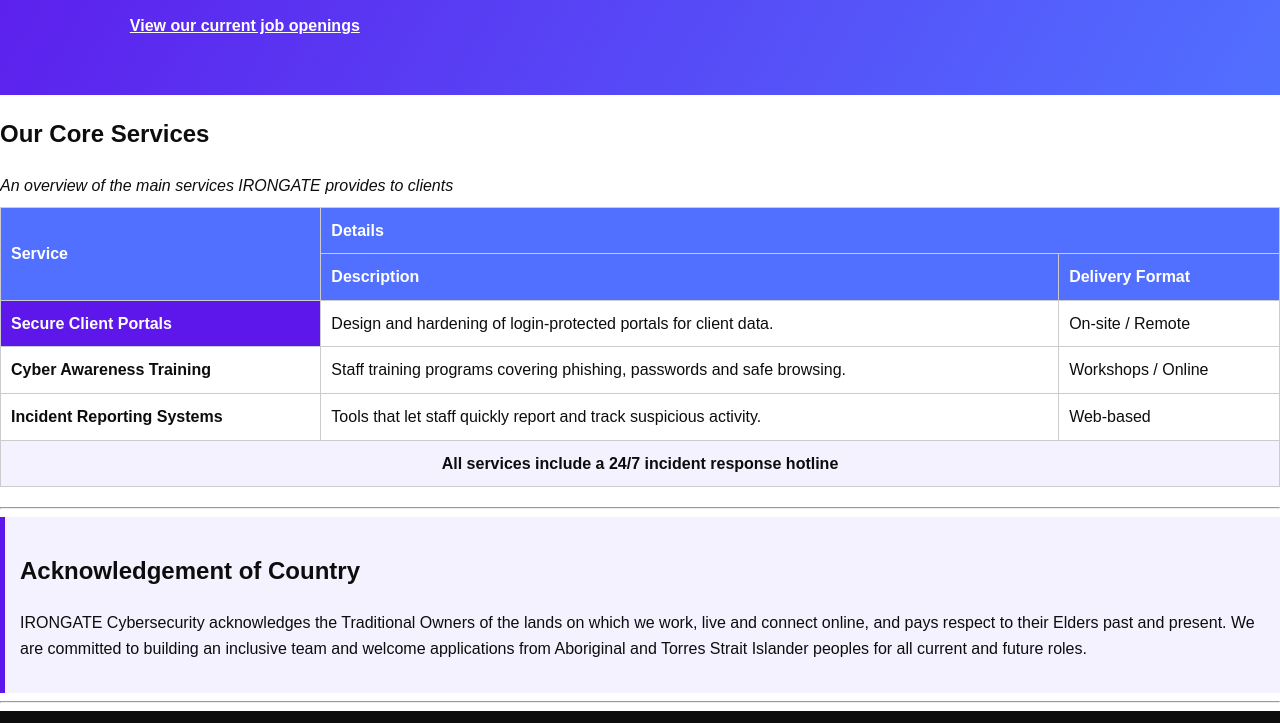
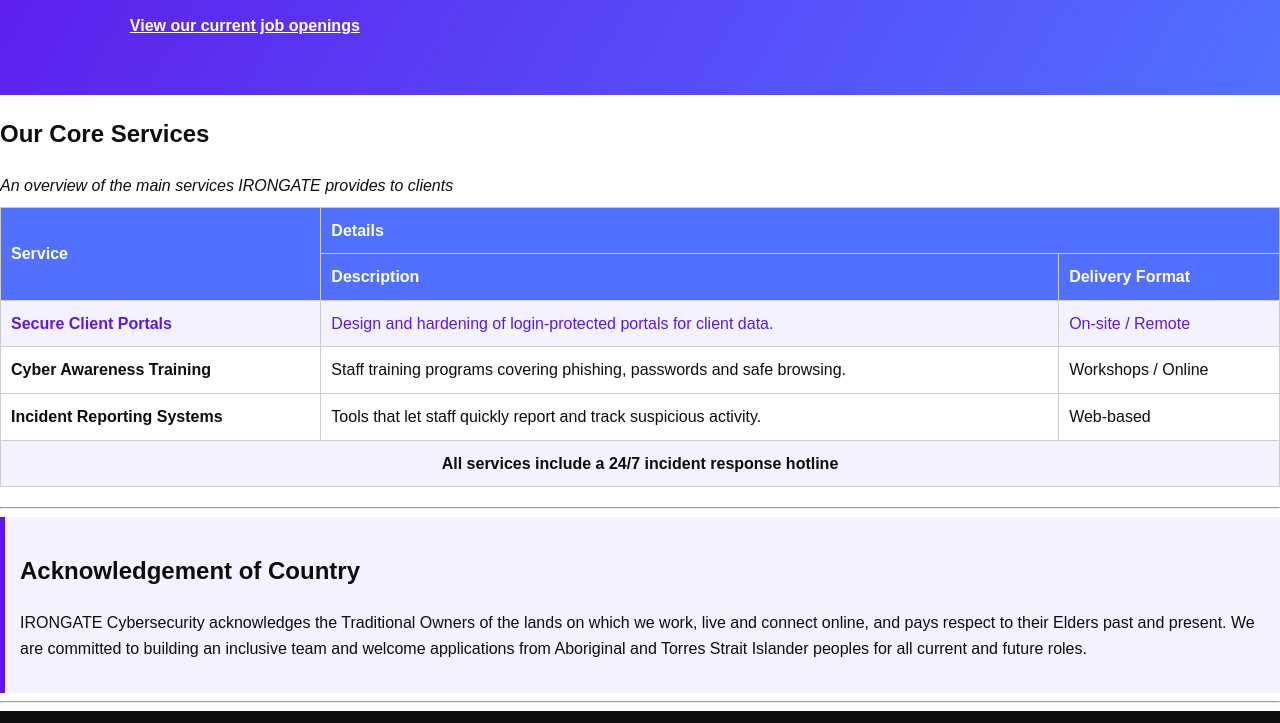
Before and after one commit to MethukiAhangama106732684/Group1_AppliedWebProject, a plain HTML site: page index.html in a window 1280 px wide. In both pictures the pointer is over the element "Secure Client Portals". Shown: the part 1690-2413 px from the top of the page. Drawn offline with Linux system fonts and the light colour scheme.

Commit message:
table hover fix

```diff
--- a/styles/stylesindex.css
+++ b/styles/stylesindex.css
@@ -111,8 +111,8 @@
 }
 
 /* Styles the table rows on hover effects */
-th:hover,
-td:hover {
-    background-color: #5e17eb;
-    color: #ffffff;
+tbody tr:hover th,
+tbody tr:hover td {
+    background-color: #f4f2ff;
+    color: #5e17eb;
 }
```
